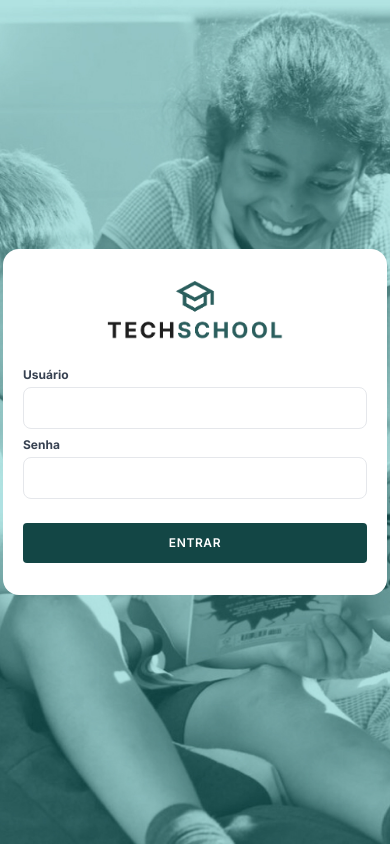
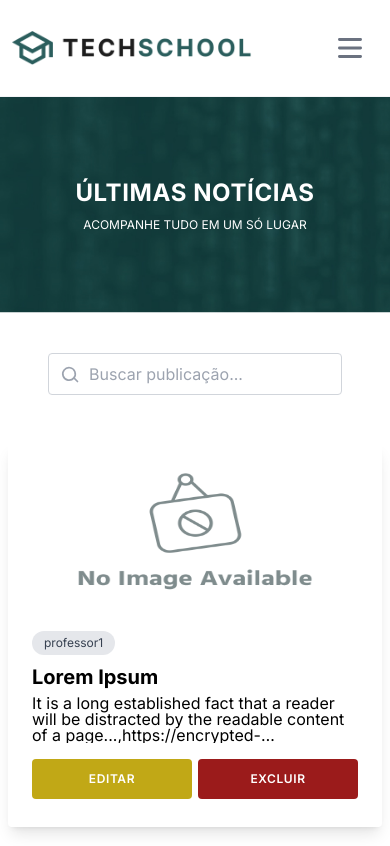
Before and after one commit to mhbordalo/tech-challenge-frontend, a React (Vite) app: page / in a window 390 px wide. Shown: the top 846 px of the page. Built offline with nearby package versions, Linux system fonts and the light colour scheme.

Commit message:
fix: modified home to index path

```diff
--- a/src/components/Header/index.tsx
+++ b/src/components/Header/index.tsx
@@ -1,15 +1,26 @@
-import { useState } from "react";
+import { useEffect, useState } from "react";
 import { Link } from "@tanstack/react-router";
 
 import logoHorinzontal from "/assets/images/logo_horizontal.png";
 
 import newPost from "/assets/icons/edit_document.png";
 import adminPanel from "/assets/icons/admin_panel_settings.png";
-// import login from "/assets/icons/login.png";
+import login from "/assets/icons/login.png";
 import logout from "/assets/icons/logout.png";
 
 export function Header() {
   const [isMenuOpen, setIsMenuOpen] = useState(false);
+  const [admin, setAdmin] = useState<boolean>(false);
+  const [isLoggedIn, setIsLoggedIn] = useState<boolean>(false);
+
+  useEffect(() => {
+
+    const userIsLoggedIn = true;
+    const userIsAdmin = true;
+
+    setIsLoggedIn(userIsLoggedIn);
+    setAdmin(userIsLoggedIn && userIsAdmin);
+  }, []);
 
   const toggleMenu = () => {
     setIsMenuOpen(!isMenuOpen);
@@ -48,15 +59,43 @@ export function Header() {
 
         <div className={`${ isMenuOpen ? "block" : "hidden"} w-full md:block md:w-auto`} id="navbar-default">
           <ul className="font-medium flex flex-col p-4 md:p-0 md:flex-row md:space-x-8">
-              <Link href="/home" className="flex gap-2 text-sm py-2 px-3 text-green-dark hover:text-gray-500 rounded md:bg-transparent md:p-0 items-center">
-                <img src={newPost} alt="" className="w-4.1 h-5" /> Criar Publicação
+            {admin && (
+                <Link
+                  href="/home"
+                  className="flex gap-2 text-sm py-2 px-3 text-green-dark hover:text-gray-500 rounded md:bg-transparent md:p-0 items-center"
+                >
+                  <img src={newPost} alt="Criar Publicação" className="w-4.1 h-5" />
+                  Criar Publicação
+                </Link>
+              )}
+
+              {admin && (
+                <Link
+                  href="/home"
+                  className="flex gap-2 text-sm py-2 px-3 text-green-dark hover:text-gray-500 rounded md:bg-transparent md:p-0 items-center"
+                >
+                  <img src={adminPanel} alt="Área Administrativa" className="w-4.1 h-5" />
+                  Área Administrativa
+                </Link>
+            )}
+
+            {!isLoggedIn ? (
+              <Link
+                href="/login"
+                className="flex gap-2 text-sm py-2 px-3 text-green-dark hover:text-gray-500 rounded md:bg-transparent md:p-0 items-center"
+              >
+                <img src={login} alt="Login" className="w-4.1 h-5" />
+                Login
               </Link>
-              <Link href="/home" className="flex gap-2 text-sm py-2 px-3 text-green-dark hover:text-gray-500 rounded md:bg-transparent md:p-0 items-center">
-                <img src={adminPanel} alt="" className="w-4.1 h-5" />Área Administrativa
+            ) : (
+              <Link
+                href="/logout"
+                className="flex gap-2 text-sm py-2 px-3 text-green-dark hover:text-gray-500 rounded md:bg-transparent md:p-0 items-center"
+              >
+                <img src={logout} alt="Logout" className="w-4.1 h-5" />
+                Logout
               </Link>
-              <Link href="/home" className="flex gap-2 text-sm py-2 px-3 text-green-dark hover:text-gray-500 rounded md:bg-transparent md:p-0 items-center">
-                <img src={logout} alt="" className="w-4.1 h-5" /> Logout
-              </Link>
+            )}
           </ul>
         </div>
       </div>
--- a/src/components/ModalForm/index.tsx
+++ b/src/components/ModalForm/index.tsx
@@ -39,10 +39,10 @@ export function ModalForm({ isVisible, onClose, children }: ModalFormProps) {
     >
       <div className="relative w-[627px] bg-white p-6 rounded shadow-lg">
         <button
-          className="absolute text-black right-5 top-3 text-xl"
+          className="absolute text-black right-5 top-3 text-lg"
           onClick={() => onClose()}
         >
-          X
+          x
         </button>
         {children}
       </div>
--- /dev/null
+++ b/src/routes/Login/index.tsx
@@ -0,0 +1,48 @@
+import { createFileRoute } from '@tanstack/react-router'
+import logoVertical from '/assets/images/logo_vertical.png'
+import { Button } from '../../components/Button'
+
+export const Route = createFileRoute('/Login/')({
+  component: RouteComponent,
+})
+
+function RouteComponent() {
+  return (
+    <>
+      <div className="bg-login-page h-screen bg-no-repeat bg-cover flex items-center justify-center px-4">
+        <div className="flex justify-center">
+          <div className="bg-white rounded-2xl p-5 py-8 w-96 flex flex-col justify-center">
+            <img
+              src={logoVertical}
+              alt="Logo TechSchool"
+              className="w-44 mx-auto mb-6"
+            />
+
+            <form>
+              <label className="block text-gray-700 text-xs font-bold mb-1">
+                Usuário
+              </label>
+              <input
+                id="username"
+                type="text"
+                className="w-full px-4 py-2 border rounded-lg text-gray-700 focus:outline-none focus:ring-2 focus:ring-gray-700 mb-2"
+              />
+
+              <label className="block text-gray-700 text-xs font-bold mb-1">
+                Senha
+              </label>
+              <input
+                id="password"
+                type="password"
+                className="w-full px-4 py-2 border rounded-lg text-gray-700 focus:outline-none focus:ring-2 focus:ring-gray-700 mb-6"
+              />
+              <Button variant="primary" size="lg" className="w-full">
+                Entrar
+              </Button>
+            </form>
+          </div>
+        </div>
+      </div>
+    </>
+  )
+}
--- a/src/routes/__root.tsx
+++ b/src/routes/__root.tsx
@@ -10,7 +10,7 @@ export const Route = createRootRoute({
 function RootComponent() {
   const matches = useMatches();
 
-  const routesToHideRoot = ['/'];
+  const routesToHideRoot = ['/Login/'];
 
   const currentRoute = matches[matches.length - 1]?.pathname;
 
--- a/src/routes/index.tsx
+++ b/src/routes/index.tsx
@@ -1,40 +1,103 @@
+import { useEffect, useState } from 'react'
 import { createFileRoute } from '@tanstack/react-router'
-import logoVertical from '/assets/images/logo_vertical.png'
-import { Button } from '../components/Button'
+import { usePosts } from '../hooks/usePosts'
+import { Card } from '../components/Card'
+import { Intro } from '../components/Intro'
+import { ModalForm } from '../components/ModalForm'
+import { Post } from '../types'
+import { FormPost } from '../components/FormPost'
 
 export const Route = createFileRoute('/')({
   component: RouteComponent,
 })
 
 function RouteComponent() {
-  return <>
-    <div className="bg-login-page h-screen bg-no-repeat bg-cover flex items-center justify-center px-4">
-        <div className="flex justify-center">
-            <div className="bg-white rounded-2xl p-5 py-8 w-96 flex flex-col justify-center">
-                <img src={logoVertical} alt="Logo TechSchool" className='w-44 mx-auto mb-6' />
+  const { data: posts, isLoading, error } = usePosts()
+  const [searchTerm, setSearchTerm] = useState('')
+  const [showModal, setShowModal] = useState(false)
+  const [postToEdit, setPostToEdit] = useState<Post | null>(null)
+  const [admin, setAdmin] = useState<boolean>(false)
 
-                <form>
-                    <label className="block text-gray-700 text-xs font-bold mb-1">
-                        Usuário
-                    </label>
-                    <input
-                        id="username"
-                        type="text"
-                        className="w-full px-4 py-2 border rounded-lg text-gray-700 focus:outline-none focus:ring-2 focus:ring-gray-700 mb-2"
+  useEffect(() => {
+    const userIsAdmin = true
+    setAdmin(userIsAdmin)
+  }, [])
+
+  if (isLoading) return <p>Carregando...</p>
+  if (error instanceof Error) return <p>Erro: {error.message}</p>
+
+  function handleDeletePost(id: number) {
+    console.log(`Deletar post com ID: ${id}`)
+  }
+
+  function handleEditedPost(postEdited: Post) {
+    console.log('Post editado:', postEdited)
+  }
+
+  const filteredPosts = posts?.filter((post: Post) =>
+    post.title.toLowerCase().includes(searchTerm.toLowerCase()),
+  )
+
+  return (
+    <>
+      <Intro
+        title="ÚLTIMAS NOTÍCIAS"
+        description="ACOMPANHE TUDO EM UM SÓ LUGAR"
       />
 
-                    <label className="block text-gray-700 text-xs font-bold mb-1">
-                        Senha
-                    </label>
+      <div className="max-w-screen-xl mx-auto pt-10 flex flex-wrap justify-center px-12">
+        <div className="relative w-full">
           <input
-                        id="password"
-                        type="password"
-                        className="w-full px-4 py-2 border rounded-lg text-gray-700 focus:outline-none focus:ring-2 focus:ring-gray-700 mb-6"
+            type="text"
+            placeholder="Buscar publicação..."
+            value={searchTerm}
+            onChange={(e) => setSearchTerm(e.target.value)}
+            className="w-full p-2 pl-10 border border-gray-300 rounded focus:outline-none focus:ring-1 focus:ring-green-900"
           />
-                    <Button variant='primary' size='lg' className='w-full'>Entrar</Button>
-                </form>
+          <div className="absolute inset-y-0 left-0 flex items-center pl-3">
+            <svg
+              xmlns="http://www.w3.org/2000/svg"
+              className="h-5 w-5 text-gray-400"
+              fill="none"
+              viewBox="0 0 24 24"
+              stroke="currentColor"
+            >
+              <path
+                strokeLinecap="round"
+                strokeLinejoin="round"
+                strokeWidth={2}
+                d="M21 21l-4.35-4.35m0 0A7.5 7.5 0 1112 4.5a7.5 7.5 0 014.65 12.15z"
+              />
+            </svg>
           </div>
         </div>
       </div>
+
+      <ModalForm isVisible={showModal} onClose={() => setShowModal(false)}>
+        {postToEdit && (
+          <FormPost
+            postToEdit={postToEdit}
+            handleEditedPostList={handleEditedPost}
+          />
+        )}
+      </ModalForm>
+
+      <div className="max-w-screen-xl mx-auto py-10 flex flex-wrap justify-center">
+        {filteredPosts?.length ? (
+          filteredPosts.map((post: Post) => (
+            <Card
+              key={post.id}
+              post={post}
+              admin={admin}
+              setPostToEdit={setPostToEdit}
+              setShowModal={setShowModal}
+              handleDeletePost={handleDeletePost}
+            />
+          ))
+        ) : (
+          <p className="text-gray-500">Nenhum post encontrado.</p>
+        )}
+      </div>
     </>
+  )
 }
```
Also changed, not shown: src/routeTree.gen.ts (+27 -4 lines), src/routes/Home/index.tsx (+15 -12 lines). Lines whose indentation alone changed are shown as unchanged.
